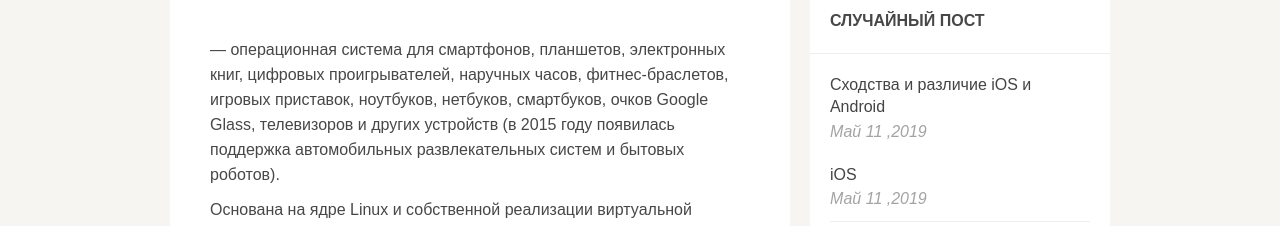
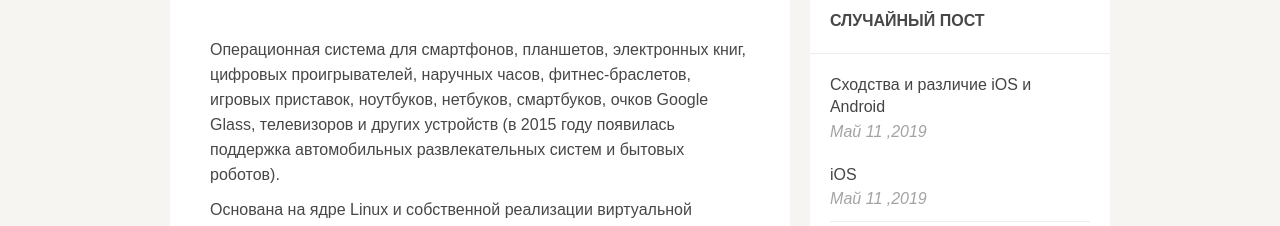
Before and after one commit to aSq1x/aSq1x.github.io, a plain HTML site: page android.html in a window 1280 px wide. Shown: the part 555-781 px from the top of the page. Drawn offline with Linux system fonts and the light colour scheme.

Commit message:
Update android.html

```diff
--- a/android.html
+++ b/android.html
@@ -72,7 +72,7 @@
 								<img src="images/androidim.jpg"/>
 								<div class="content">
 									<p><a name="top"></a></p>
-									<p> — операционная система для смартфонов, планшетов, электронных книг, цифровых
+									<p> Операционная система для смартфонов, планшетов, электронных книг, цифровых
 									проигрывателей, наручных часов, фитнес-браслетов, игровых приставок, ноутбуков,
 									нетбуков, смартбуков, очков Google Glass, телевизоров и других устройств
 									(в 2015 году появилась поддержка автомобильных развлекательных систем и бытовых роботов).</p>
```
